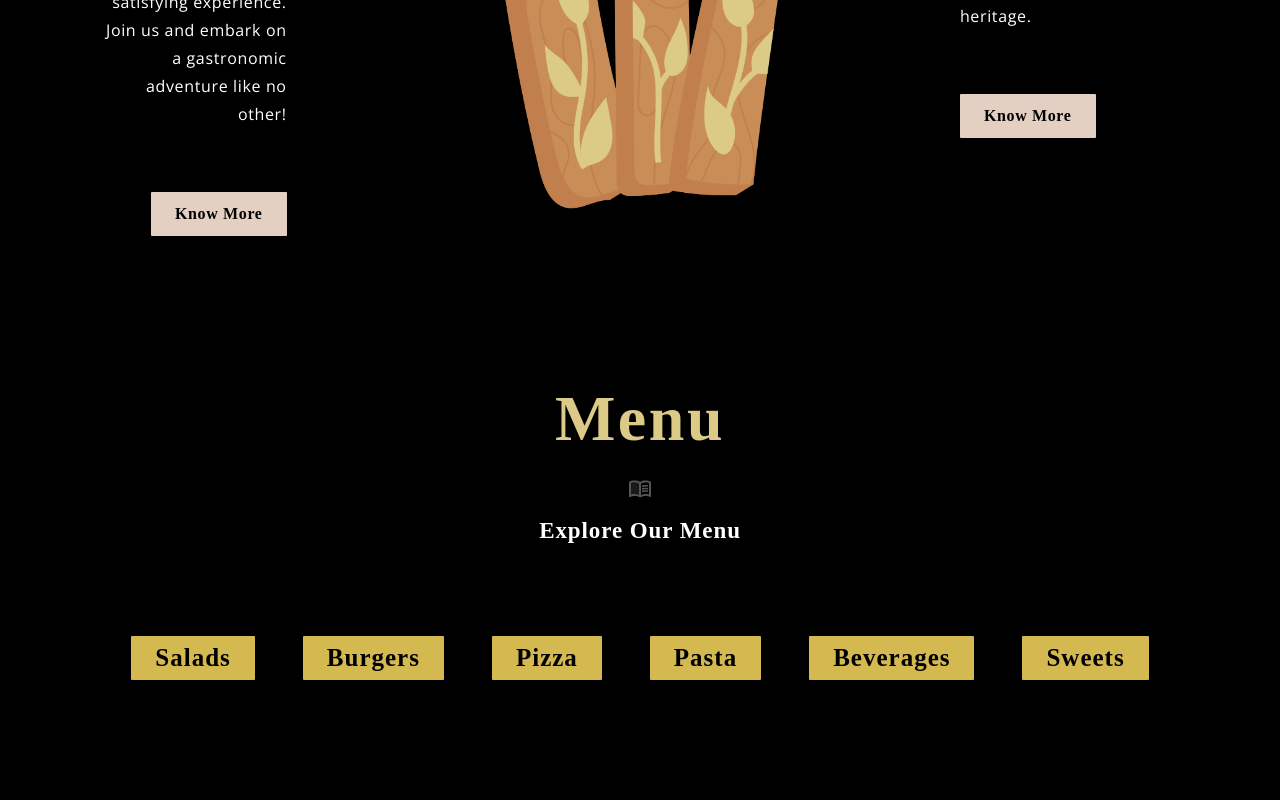
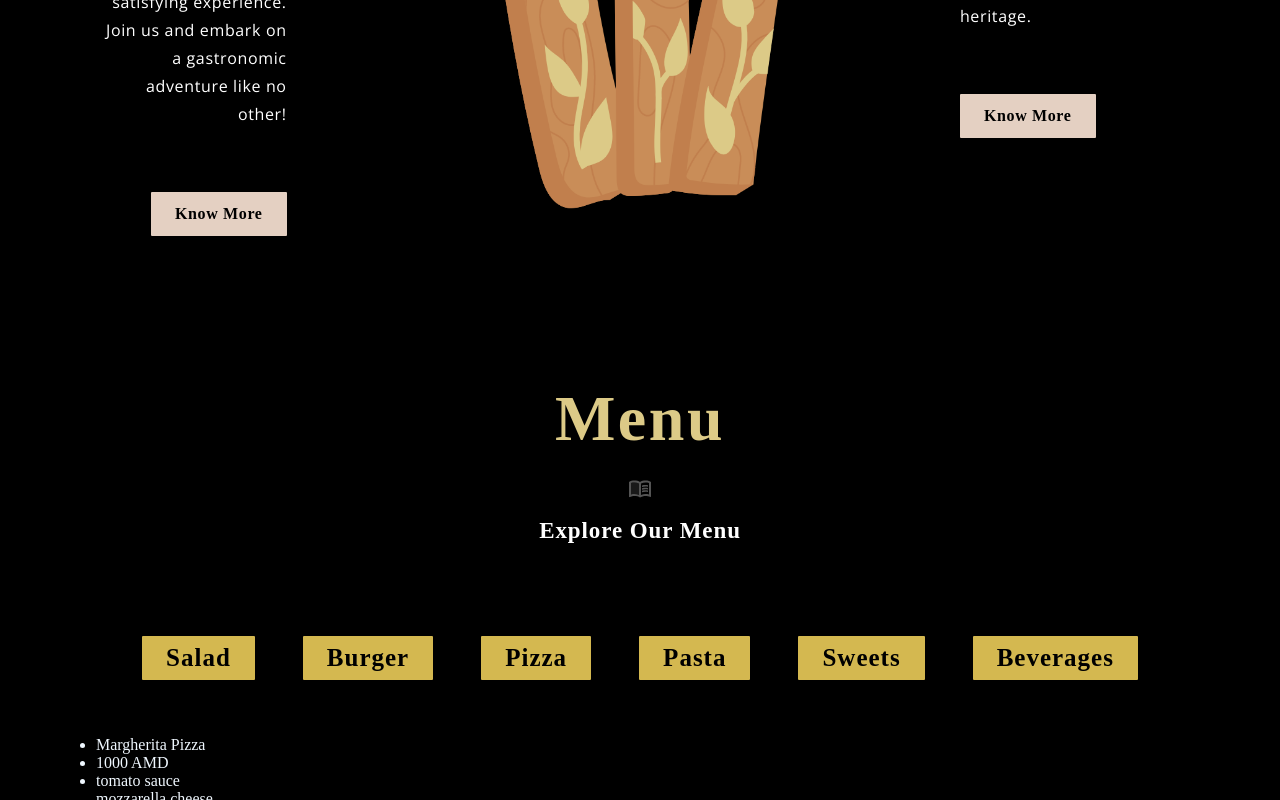
Before and after one commit to Anzhela-Sahakyan/Travelers_hut_project, a React (Create React App) app: page / in a window 1280 px wide. Both pictures are taken after a click on the button "Pizza". Shown: the part 1954-2754 px from the top of the page. Built offline with nearby package versions, Linux system fonts and the light colour scheme; a web font is replaced by a local one.

Commit message:
feat: adding functionality for Menu buttons

```diff
--- a/src/Components/Menu/Menu.module.css
+++ b/src/Components/Menu/Menu.module.css
@@ -33,6 +33,10 @@
   margin: 1rem;
 }
 
+.menu_items {
+  color: aliceblue;
+}
+
 @media screen and (min-width: 2000px) {
   .menu_menu button {
     margin: 3rem;
--- a/src/Components/Menu/Menu.tsx
+++ b/src/Components/Menu/Menu.tsx
@@ -1,9 +1,27 @@
 import "../../../src/App.css";
 import Subheading from "../Subheading/Subheading";
+import RenderMenuItems from "./RenderMenuItems";
 import styles from "./Menu.module.css";
 import MenuBookTwoToneIcon from "@mui/icons-material/MenuBookTwoTone";
+import { useState } from "react";
+import { MenuCategory } from "../../types/menu.types";
+import { MENU_BUTTONS } from "../../const/menu.const";
 
 export default function Menu() {
+  const [category, setCategory] = useState<MenuCategory | null>(null);
+
+  const menuButtons = Object.keys(
+    MENU_BUTTONS
+  ) as unknown as Array<MenuCategory>;
+
+  function handleClick(newCategory: MenuCategory) {
+    if (category === newCategory) {
+      setCategory(null);
+    } else {
+      setCategory(newCategory);
+    }
+  }
+
   return (
     <div className={`${styles.menu}  section__padding`} id="Menu">
       <div className={`${styles.menu_title_subtitle} flex__center `}>
@@ -14,24 +32,19 @@ export default function Menu() {
         <Subheading title="Explore Our Menu" />
       </div>
       <div className={styles.menu_menu}>
-        <button type="button" className="custom__button__menu">
-          Salads
-        </button>
-        <button type="button" className="custom__button__menu">
-          Burgers
-        </button>
-        <button type="button" className="custom__button__menu">
-          Pizza
-        </button>
-        <button type="button" className="custom__button__menu">
-          Pasta
-        </button>
-        <button type="button" className="custom__button__menu">
-          Beverages
-        </button>
-        <button type="button" className="custom__button__menu">
-          Sweets
-        </button>
+        {menuButtons.map((category) => (
+          <button
+            key={category}
+            type="button"
+            className="custom__button__menu"
+            onClick={() => handleClick(category)}
+          >
+            {MENU_BUTTONS[category]}
+          </button>
+        ))}
+      </div>
+      <div className={styles.menu_items}>
+        {category && <RenderMenuItems type={category} />}
       </div>
     </div>
   );
--- /dev/null
+++ b/src/Components/Menu/RenderMenuItems.tsx
@@ -0,0 +1,45 @@
+import Salads from "../../Data/Menu/Salads";
+import Burgers from "../../Data/Menu/Burgers";
+import Pastas from "../../Data/Menu/Pastas";
+import Pizzas from "../../Data/Menu/Pizzas";
+import Sweets from "../../Data/Menu/Sweets";
+import { MenuCategory } from "../../types/menu.types";
+
+export default function RenderMenuItems({ type }: { type: MenuCategory }) {
+  const getMenuItems = () => {
+    switch (Number(type)) {
+      case MenuCategory.Salad:
+        return Salads;
+      case MenuCategory.Burger:
+        return Burgers;
+      case MenuCategory.Pasta:
+        return Pastas;
+      case MenuCategory.Pizza:
+        return Pizzas;
+      case MenuCategory.Sweets:
+        return Sweets;
+      default:
+        return [];
+    }
+  };
+
+  const menuItems = getMenuItems();
+
+  return (
+    <div>
+      {menuItems.map((item) => (
+        <div key={item.name}>
+          <ul>
+            <li>{item.name}</li>
+            <li>{item.price}</li>
+            <li>
+              {item.ingredients.map((ingredient) => (
+                <div key={ingredient}>{ingredient}</div>
+              ))}
+            </li>
+          </ul>
+        </div>
+      ))}
+    </div>
+  );
+}
--- /dev/null
+++ b/src/Data/Menu/Burgers.tsx
@@ -0,0 +1,55 @@
+export default [
+  {
+    name: "Classic Burger",
+    price: "1200 AMD",
+    ingredients: [
+      "beef patty",
+      "lettuce",
+      "tomato",
+      "onion",
+      "cheese",
+      "pickles",
+      "ketchup",
+      "mustard",
+    ],
+  },
+  {
+    name: "BBQ Bacon Burger",
+    price: "1500 AMD",
+    ingredients: [
+      "beef patty",
+      "bacon",
+      "cheddar cheese",
+      "onion rings",
+      "BBQ sauce",
+      "lettuce",
+      "tomato",
+    ],
+  },
+  {
+    name: "Mushroom Swiss Burger",
+    price: "1300 AMD",
+    ingredients: [
+      "beef patty",
+      "swiss cheese",
+      "mushrooms",
+      "caramelized onions",
+      "lettuce",
+      "tomato",
+    ],
+  },
+  {
+    name: "Veggie Burger",
+    price: "1100 AMD",
+    ingredients: [
+      "veggie patty",
+      "lettuce",
+      "tomato",
+      "red onion",
+      "avocado",
+      "pickles",
+      "ketchup",
+      "mustard",
+    ],
+  },
+];
--- /dev/null
+++ b/src/Data/Menu/Pastas.tsx
@@ -0,0 +1,35 @@
+export default [
+  {
+    name: "Spaghetti Carbonara",
+    price: "1100 AMD",
+    ingredients: [
+      "spaghetti",
+      "eggs",
+      "pancetta or bacon",
+      "Parmesan cheese",
+      "black pepper",
+    ],
+  },
+  {
+    name: "Penne alla Vodka",
+    price: "1200 AMD",
+    ingredients: [
+      "penne pasta",
+      "vodka sauce",
+      "heavy cream",
+      "tomato paste",
+      "Parmesan cheese",
+    ],
+  },
+  {
+    name: "Fettuccine Alfredo",
+    price: "1300 AMD",
+    ingredients: [
+      "fettuccine pasta",
+      "butter",
+      "heavy cream",
+      "Parmesan cheese",
+      "black pepper",
+    ],
+  },
+];
--- /dev/null
+++ b/src/Data/Menu/Pizzas.tsx
@@ -0,0 +1,100 @@
+export default [
+  {
+    name: "Margherita Pizza",
+    price: "1000 AMD",
+    ingredients: ["tomato sauce", "mozzarella cheese", "fresh basil leaves"],
+  },
+  {
+    name: "Pepperoni Pizza",
+    price: "1200 AMD",
+    ingredients: ["tomato sauce", "mozzarella cheese", "pepperoni slices"],
+  },
+  {
+    name: "Vegetarian Pizza",
+    price: "1300 AMD",
+    ingredients: [
+      "tomato sauce",
+      "mozzarella cheese",
+      "mushrooms",
+      "bell peppers",
+      "red onion",
+      "olives",
+    ],
+  },
+  {
+    name: "Hawaiian Pizza",
+    price: "1400 AMD",
+    ingredients: ["tomato sauce", "mozzarella cheese", "ham", "pineapple"],
+  },
+  {
+    name: "BBQ Chicken Pizza",
+    price: "1500 AMD",
+    ingredients: [
+      "BBQ sauce",
+      "mozzarella cheese",
+      "grilled chicken",
+      "red onion",
+      "cilantro",
+    ],
+  },
+  {
+    name: "Supreme Pizza",
+    price: "1600 AMD",
+    ingredients: [
+      "tomato sauce",
+      "mozzarella cheese",
+      "pepperoni",
+      "sausage",
+      "bell peppers",
+      "red onion",
+      "olives",
+      "mushrooms",
+    ],
+  },
+  {
+    name: "Four Cheese Pizza",
+    price: "1400 AMD",
+    ingredients: [
+      "tomato sauce",
+      "mozzarella cheese",
+      "cheddar cheese",
+      "fontina cheese",
+      "gorgonzola cheese",
+    ],
+  },
+  {
+    name: "Mediterranean Pizza",
+    price: "1300 AMD",
+    ingredients: [
+      "tomato sauce",
+      "mozzarella cheese",
+      "artichoke hearts",
+      "sun-dried tomatoes",
+      "kalamata olives",
+      "feta cheese",
+    ],
+  },
+  {
+    name: "Meat Lovers Pizza",
+    price: "1700 AMD",
+    ingredients: [
+      "tomato sauce",
+      "mozzarella cheese",
+      "pepperoni",
+      "sausage",
+      "bacon",
+      "ham",
+    ],
+  },
+  {
+    name: "White Pizza",
+    price: "1200 AMD",
+    ingredients: [
+      "olive oil",
+      "mozzarella cheese",
+      "ricotta cheese",
+      "garlic",
+      "fresh basil leaves",
+    ],
+  },
+];
--- a/src/Data/Menu/salads.tsx
+++ b/src/Data/Menu/Salads.tsx
@@ -1,4 +1,4 @@
-const Salads = [
+export default [
   {
     name: "Tabbouleh",
     price: "1000 AMD",
@@ -100,5 +100,3 @@ const Salads = [
     ],
   },
 ];
-
-export default Salads;
--- /dev/null
+++ b/src/Data/Menu/Sweets.tsx
@@ -0,0 +1,61 @@
+export default [
+  {
+    name: "Chocolate Cake",
+    price: "1500 AMD",
+    ingredients: [
+      "flour",
+      "sugar",
+      "cocoa powder",
+      "butter",
+      "eggs",
+      "vanilla extract",
+      "baking powder",
+      "milk",
+    ],
+  },
+  {
+    name: "Vanilla Cake",
+    price: "1300 AMD",
+    ingredients: [
+      "flour",
+      "sugar",
+      "butter",
+      "eggs",
+      "vanilla extract",
+      "baking powder",
+      "milk",
+    ],
+  },
+  {
+    name: "Red Velvet Cake",
+    price: "1600 AMD",
+    ingredients: [
+      "flour",
+      "sugar",
+      "cocoa powder",
+      "butter",
+      "eggs",
+      "buttermilk",
+      "red food coloring",
+      "vanilla extract",
+      "baking soda",
+      "vinegar",
+    ],
+  },
+  {
+    name: "Carrot Cake",
+    price: "1400 AMD",
+    ingredients: [
+      "flour",
+      "sugar",
+      "oil",
+      "eggs",
+      "carrots",
+      "walnuts",
+      "raisins",
+      "cinnamon",
+      "baking powder",
+      "cream cheese frosting",
+    ],
+  },
+];
--- /dev/null
+++ b/src/const/menu.const.ts
@@ -0,0 +1,10 @@
+import { MenuCategory } from "../types/menu.types";
+
+export const MENU_BUTTONS: Record<MenuCategory, string> = {
+  [MenuCategory.Salad]: "Salad",
+  [MenuCategory.Burger]: "Burger",
+  [MenuCategory.Pizza]: "Pizza",
+  [MenuCategory.Pasta]: "Pasta",
+  [MenuCategory.Sweets]: "Sweets",
+  [MenuCategory.Beverages]: "Beverages",
+} as const;
--- /dev/null
+++ b/src/types/menu.types.ts
@@ -0,0 +1,8 @@
+export enum MenuCategory {
+  Salad,
+  Burger,
+  Pizza,
+  Pasta,
+  Sweets,
+  Beverages,
+}
```
Also changed, not shown: src/Data/Menu/Beverages.tsx (added, +142 -0 lines).
